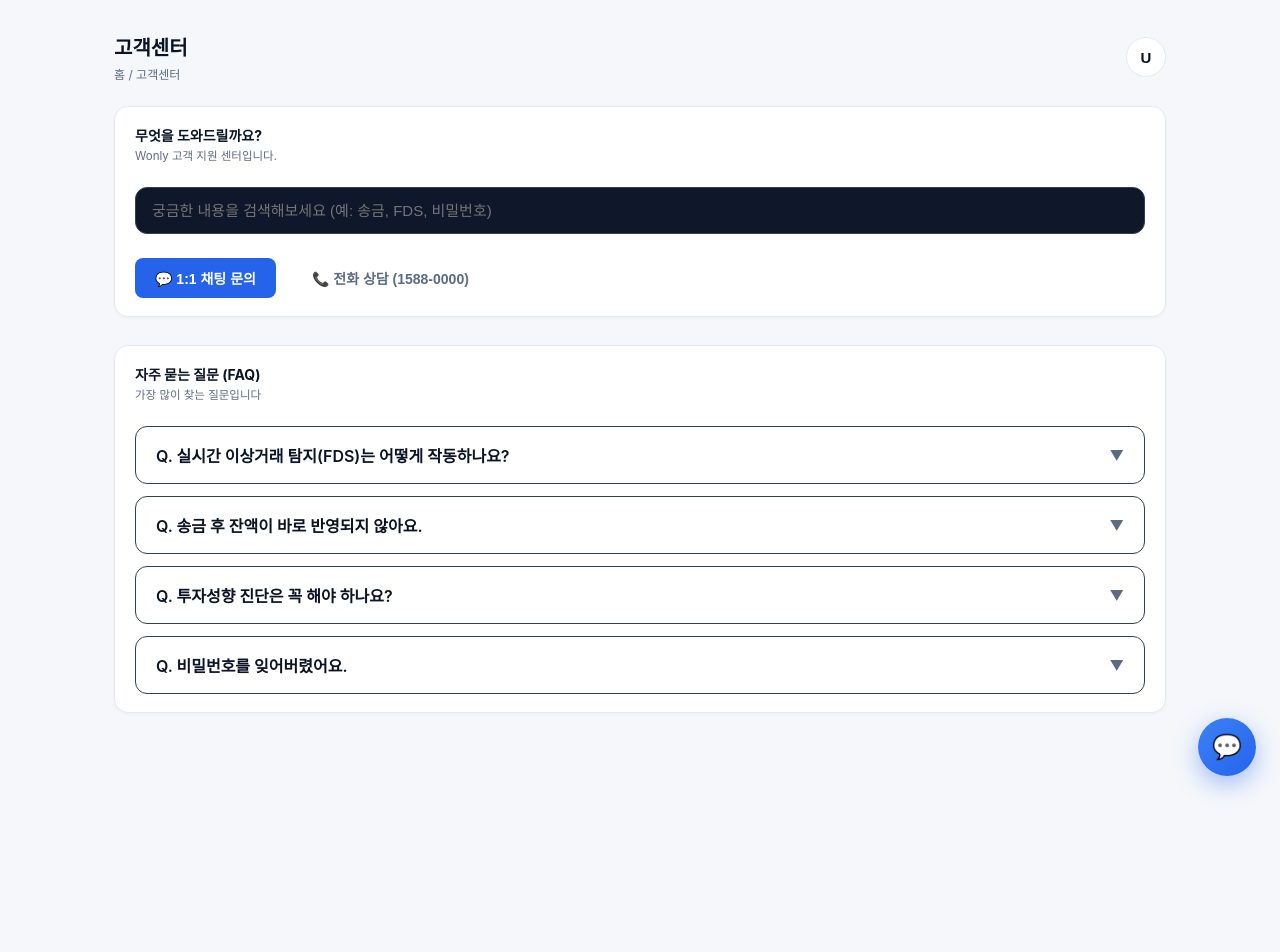
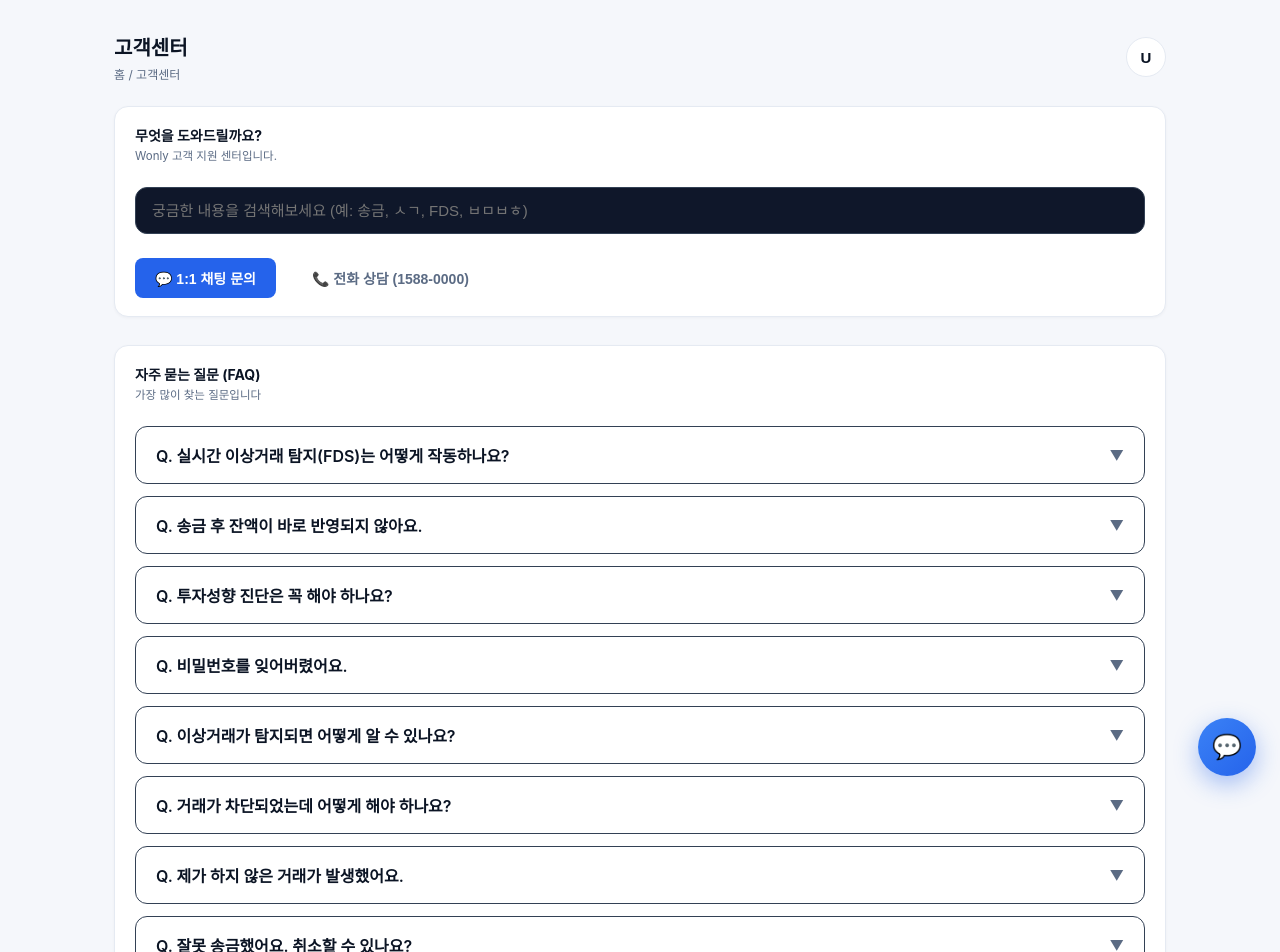
Before and after one commit to huijinkim0110/fds_radar_front, a React (Vite) app: page /support in a window 1280 px wide. Shown: the top 952 px of the page. Before the commit the page ends 800 px from the top, so only its background shows below. Built offline with nearby package versions, Linux system fonts and the light colour scheme.

Commit message:
검색 기능 수정

```diff
--- a/src/components/CustomerCenter.jsx
+++ b/src/components/CustomerCenter.jsx
@@ -1,17 +1,129 @@
 import { useState } from "react";
-import { useNavigate } from "react-router-dom";
 import TopBar from "./TopBar.jsx";
 import Panel from "./Panel.jsx";
 
 const FAQS = [
-  { q: "실시간 이상거래 탐지(FDS)는 어떻게 작동하나요?", a: "Wonly는 24시간 동안 고객님의 거래 패턴을 AI로 실시간 모니터링하여 평소와 다른 이상 거래가 감지될 경우 즉시 차단하고 알림을 보냅니다." },
-  { q: "송금 후 잔액이 바로 반영되지 않아요.", a: "일반적으로 송금은 즉시 처리되나, 은행 네트워크 상황에 따라 1~2분 정도 소요될 수 있습니다. 지속될 경우 고객센터로 문의해주세요." },
-  { q: "투자성향 진단은 꼭 해야 하나요?", a: "소액 투자 등 일부 고위험 금융 상품 이용 시 고객님의 안전한 투자를 위해 사전 진단이 권장됩니다." },
-  { q: "비밀번호를 잊어버렸어요.", a: "로그인 화면 하단의 '비밀번호 찾기'를 통해 본인 인증 후 재설정하실 수 있습니다." },
+  {
+    q: "실시간 이상거래 탐지(FDS)는 어떻게 작동하나요?",
+    a: "Wonly는 24시간 동안 고객님의 거래 패턴을 AI로 실시간 모니터링하여 평소와 다른 이상 거래가 감지될 경우 즉시 차단하고 알림을 보냅니다.",
+  },
+
+  {
+    q: "송금 후 잔액이 바로 반영되지 않아요.",
+    a: "일반적으로 송금은 즉시 처리되나, 은행 네트워크 상황에 따라 1~2분 정도 소요될 수 있습니다. 지속될 경우 고객센터로 문의해주세요.",
+  },
+
+  {
+    q: "투자성향 진단은 꼭 해야 하나요?",
+    a: "소액 투자 등 일부 고위험 금융 상품 이용 시 고객님의 안전한 투자를 위해 사전 진단이 권장됩니다.",
+  },
+
+  {
+    q: "비밀번호를 잊어버렸어요.",
+    a: "로그인 화면 하단의 '비밀번호 찾기'를 통해 본인 인증 후 재설정하실 수 있습니다.",
+  },
+
+  {
+    q: "이상거래가 탐지되면 어떻게 알 수 있나요?",
+    a: "이상거래가 탐지되면 알림을 통해 관련 내용을 확인할 수 있으며, 필요에 따라 거래가 제한될 수 있습니다.",
+  },
+
+  {
+    q: "거래가 차단되었는데 어떻게 해야 하나요?",
+    a: "이상거래로 판단되어 거래가 차단된 경우 알림 내용을 확인한 후 본인 거래 여부를 확인해주세요. 추가 확인이 필요한 경우 고객센터로 문의해주세요.",
+  },
+
+  {
+    q: "제가 하지 않은 거래가 발생했어요.",
+    a: "본인이 진행하지 않은 거래가 확인될 경우 즉시 거래 내역을 확인하고 고객센터를 통해 신고해주세요.",
+  },
+
+  {
+    q: "잘못 송금했어요. 취소할 수 있나요?",
+    a: "송금이 완료된 이후에는 바로 취소하기 어려울 수 있습니다. 잘못 송금한 경우 고객센터를 통해 반환 절차를 문의해주세요.",
+  },
+
+  {
+    q: "금융상품은 어떻게 비교하나요?",
+    a: "금융상품 목록에서 비교 버튼을 눌러 비교함에 추가할 수 있으며, 최대 3개의 금융상품을 한 번에 비교할 수 있습니다.",
+  },
+
+  {
+    q: "관심 있는 금융상품을 저장할 수 있나요?",
+    a: "금융상품에 표시된 별표 버튼을 누르면 관심상품으로 등록할 수 있습니다.",
+  },
+
+  {
+    q: "로그인 기록은 어디에서 확인할 수 있나요?",
+    a: "마이페이지에서 최근 로그인 기록과 접속 정보를 확인할 수 있습니다. 본인이 사용하지 않은 접속 기록이 있다면 고객센터로 문의해주세요.",
+  },
+
+  {
+    q: "회원정보는 어디에서 수정하나요?",
+    a: "마이페이지의 회원정보 메뉴에서 등록된 이름, 전화번호 등 회원정보를 확인하거나 수정할 수 있습니다.",
+  },
+
+  {
+    q: "송금이 실패했는데 잔액이 줄어들었어요.",
+    a: "송금 처리 중 오류가 발생한 경우 일시적으로 잔액이 다르게 표시될 수 있습니다. 잠시 후 다시 확인해주시고, 잔액이 복구되지 않을 경우 고객센터로 문의해주세요.",
+  },
+
+  {
+    q: "비밀번호는 어떻게 변경하나요?",
+    a: "마이페이지의 회원정보 또는 보안 설정 메뉴에서 현재 비밀번호를 확인한 후 새로운 비밀번호로 변경할 수 있습니다.",
+  },
+
+  {
+    q: "고객센터 상담은 어떻게 이용하나요?",
+    a: "고객센터 화면의 1:1 채팅 문의 또는 전화 상담을 통해 문의할 수 있습니다. 전화 상담은 평일 09:00부터 18:00까지 이용할 수 있습니다.",
+  },
 ];
 
+/* ==============================
+   한글 초성 추출
+================================ */
+
+const INITIALS = [
+  "ㄱ",
+  "ㄲ",
+  "ㄴ",
+  "ㄷ",
+  "ㄸ",
+  "ㄹ",
+  "ㅁ",
+  "ㅂ",
+  "ㅃ",
+  "ㅅ",
+  "ㅆ",
+  "ㅇ",
+  "ㅈ",
+  "ㅉ",
+  "ㅊ",
+  "ㅋ",
+  "ㅌ",
+  "ㅍ",
+  "ㅎ",
+];
+
+const getInitials = (text) => {
+  return text
+    .split("")
+    .map((char) => {
+      const code = char.charCodeAt(0);
+
+      // 한글 완성형 범위
+      if (code >= 0xac00 && code <= 0xd7a3) {
+        const initialIndex = Math.floor((code - 0xac00) / 588);
+        return INITIALS[initialIndex];
+      }
+
+      // 한글이 아니면 기존 문자 그대로
+      return char;
+    })
+    .join("");
+};
+
 export default function CustomerCenter() {
-  const navigate = useNavigate();
   const [openIndex, setOpenIndex] = useState(null);
   const [searchQuery, setSearchQuery] = useState("");
 
@@ -19,42 +131,116 @@ export default function CustomerCenter() {
     setOpenIndex(openIndex === index ? null : index);
   };
 
-  const filteredFaqs = FAQS.filter(
-    (item) => item.q.includes(searchQuery) || item.a.includes(searchQuery)
-  );
+  /* ==============================
+     일반 검색 + 초성 검색
+  ================================= */
+
+  const filteredFaqs = FAQS.filter((item) => {
+    const query = searchQuery.trim().toLowerCase();
+
+    if (query === "") {
+      return true;
+    }
+
+    const question = item.q.toLowerCase();
+    const answer = item.a.toLowerCase();
+
+    const questionInitials = getInitials(question);
+    const answerInitials = getInitials(answer);
+
+    return (
+      question.includes(query) ||
+      answer.includes(query) ||
+      questionInitials.includes(query) ||
+      answerInitials.includes(query)
+    );
+  });
 
   return (
-    <div style={{ maxWidth: "1100px", margin: "0 auto", padding: "32px 24px 60px 24px" }}>
-      <TopBar title="고객센터" crumb="홈 / 고객센터" search={false} />
+    <div
+      style={{
+        maxWidth: "1100px",
+        margin: "0 auto",
+        padding: "32px 24px 60px 24px",
+      }}
+    >
+      <TopBar
+        title="고객센터"
+        crumb="홈 / 고객센터"
+        search={false}
+      />
 
-      {/* 상단 안내 배너 */}
-      <div style={{ marginTop: "24px", marginBottom: "28px" }}>
-        <Panel title="무엇을 도와드릴까요?" sub="Wonly 고객 지원 센터입니다.">
+      {/* 상단 고객센터 안내 */}
+      <div
+        style={{
+          marginTop: "24px",
+          marginBottom: "28px",
+        }}
+      >
+        <Panel
+          title="무엇을 도와드릴까요?"
+          sub="Wonly 고객 지원 센터입니다."
+        >
+          {/* 검색창 */}
           <div style={{ padding: "8px 0" }}>
             <input
               type="text"
-              placeholder="궁금한 내용을 검색해보세요 (예: 송금, FDS, 비밀번호)"
+              placeholder="궁금한 내용을 검색해보세요 (예: 송금, ㅅㄱ, FDS, ㅂㅁㅂㅎ)"
               value={searchQuery}
-              onChange={(e) => setSearchQuery(e.target.value)}
+              onChange={(e) => {
+                setSearchQuery(e.target.value);
+                setOpenIndex(null);
+              }}
               style={{
-                width: "100%", padding: "14px 16px",
-                background: "var(--bg-input, #0f172a)", border: "1px solid var(--border, #334155)",
-                borderRadius: "12px", color: "var(--text, #fff)", fontSize: "15px", boxSizing: "border-box"
+                width: "100%",
+                padding: "14px 16px",
+                background: "var(--bg-input, #0f172a)",
+                border: "1px solid var(--border, #334155)",
+                borderRadius: "12px",
+                color: "var(--text, #fff)",
+                fontSize: "15px",
+                boxSizing: "border-box",
+                outline: "none",
               }}
             />
           </div>
-          <div style={{ display: "flex", gap: "16px", marginTop: "16px" }}>
+
+          {/* 상담 버튼 */}
+          <div
+            style={{
+              display: "flex",
+              gap: "16px",
+              marginTop: "16px",
+              flexWrap: "wrap",
+            }}
+          >
             <button
-              onClick={() => alert("1:1 문의 연결 기능은 준비 중입니다.")}
+              onClick={() =>
+                alert("1:1 문의 연결 기능은 준비 중입니다.")
+              }
               className="fill"
-              style={{ padding: "10px 20px", borderRadius: "8px", cursor: "pointer", border: "none" }}
+              style={{
+                padding: "10px 20px",
+                borderRadius: "8px",
+                cursor: "pointer",
+                border: "none",
+              }}
             >
               💬 1:1 채팅 문의
             </button>
+
             <button
-              onClick={() => alert("전화 상담 연결: 1588-0000 (평일 09:00 - 18:00)")}
+              onClick={() =>
+                alert(
+                  "전화 상담 연결: 1588-0000 (평일 09:00 - 18:00)"
+                )
+              }
               className="ghost"
-              style={{ padding: "10px 20px", borderRadius: "8px", cursor: "pointer" }}
+              style={{
+                padding: "10px 20px",
+                borderRadius: "8px",
+                cursor: "pointer",
+              }}
             >
               📞 전화 상담 (1588-0000)
             </button>
@@ -62,29 +248,82 @@ export default function CustomerCenter() {
         </Panel>
       </div>
 
-      {/* 자주 묻는 질문 (FAQ) 목록 */}
-      <Panel title="자주 묻는 질문 (FAQ)" sub="가장 많이 찾는 질문입니다">
-        <div style={{ display: "flex", flexDirection: "column", gap: "12px", marginTop: "8px" }}>
+      {/* FAQ */}
+      <Panel
+        title="자주 묻는 질문 (FAQ)"
+        sub="가장 많이 찾는 질문입니다"
+      >
+        <div
+          style={{
+            display: "flex",
+            flexDirection: "column",
+            gap: "12px",
+            marginTop: "8px",
+          }}
+        >
           {filteredFaqs.length === 0 ? (
-            <div style={{ padding: "20px", textAlign: "center", color: "var(--muted)" }}>검색 결과가 없습니다.</div>
+            <div
+              style={{
+                padding: "30px 20px",
+                textAlign: "center",
+                color: "var(--muted)",
+              }}
+            >
+              검색 결과가 없습니다.
+            </div>
           ) : (
             filteredFaqs.map((item, index) => (
               <div
-                key={index}
+                key={`${item.q}-${index}`}
                 onClick={() => toggleFaq(index)}
                 style={{
-                  background: "var(--card-bg, rgba(255,255,255,0.03))",
-                  border: "1px solid var(--border, #334155)",
-                  borderRadius: "12px", padding: "16px 20px", cursor: "pointer",
-                  transition: "all 0.2s"
+                  background:
+                    "var(--card-bg, rgba(255,255,255,0.03))",
+                  border:
+                    "1px solid var(--border, #334155)",
+                  borderRadius: "12px",
+                  padding: "16px 20px",
+                  cursor: "pointer",
+                  transition: "all 0.2s",
                 }}
               >
-                <div style={{ display: "flex", justifyContent: "space-between", alignItems: "center", fontWeight: "600", fontSize: "16px" }}>
+                {/* 질문 */}
+                <div
+                  style={{
+                    display: "flex",
+                    justifyContent: "space-between",
+                    alignItems: "center",
+                    gap: "16px",
+                    fontWeight: "600",
+                    fontSize: "16px",
+                  }}
+                >
                   <span>Q. {item.q}</span>
-                  <span style={{ fontSize: "14px", color: "var(--muted)" }}>{openIndex === index ? "▲" : "▼"}</span>
+
+                  <span
+                    style={{
+                      flexShrink: 0,
+                      fontSize: "14px",
+                      color: "var(--muted)",
+                    }}
+                  >
+                    {openIndex === index ? "▲" : "▼"}
+                  </span>
                 </div>
+
+                {/* 답변 */}
                 {openIndex === index && (
-                  <div style={{ marginTop: "12px", color: "var(--muted)", fontSize: "14px", lineHeight: "1.6", borderTop: "1px solid var(--border, #334155)", paddingTop: "12px" }}>
+                  <div
+                    style={{
+                      marginTop: "12px",
+                      paddingTop: "12px",
+                      borderTop:
+                        "1px solid var(--border, #334155)",
+                      color: "var(--muted)",
+                      fontSize: "14px",
+                      lineHeight: "1.7",
+                    }}
+                  >
                     A. {item.a}
                   </div>
                 )}
```
